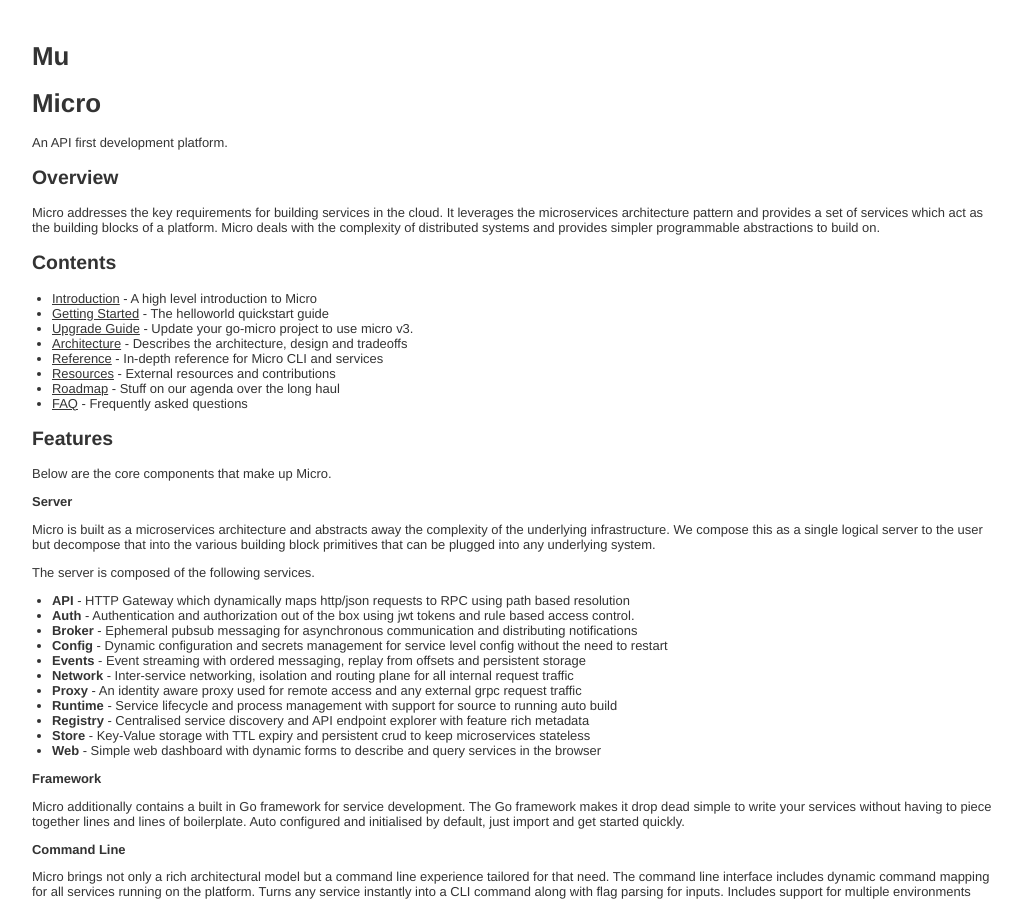
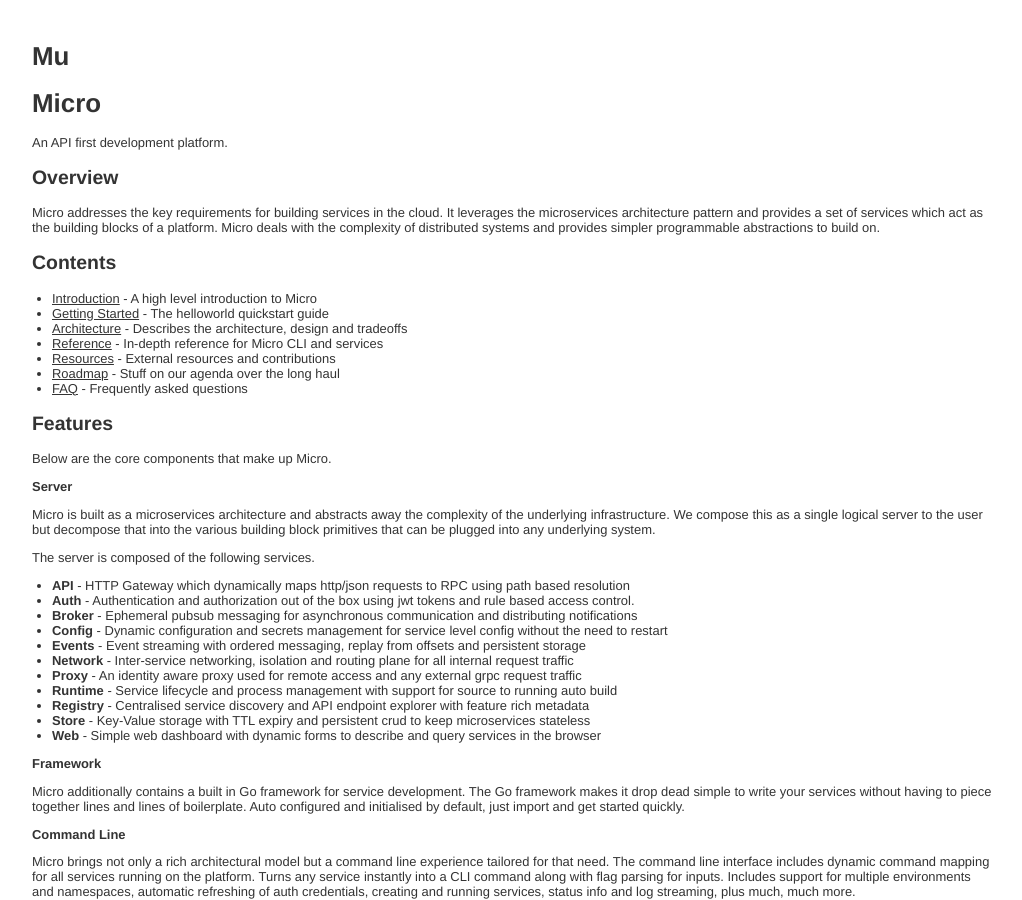
Before and after one commit to muxyz/website, a Jekyll site: the page built from micro.md, in a window 1280 px wide and 900 px high. Shown: the whole window, without its empty margins (128-1150 px from the left). Built offline with Jekyll 4.4.1, drawn with Linux system fonts in a browser that asks for light colours.

Commit message:
Update micro.md

```diff
--- a/micro.md
+++ b/micro.md
@@ -16,7 +16,6 @@
 
 - [Introduction](https://micro.dev/introduction) - A high level introduction to Micro
 - [Getting Started](https://micro.dev/getting-started) - The helloworld quickstart guide
-- [Upgrade Guide](https://micro.dev/upgrade-guide) - Update your go-micro project to use micro v3.
 - [Architecture](https://micro.dev/architecture) - Describes the architecture, design and tradeoffs
 - [Reference](https://micro.dev/reference) - In-depth reference for Micro CLI and services
 - [Resources](https://micro.dev/resources) - External resources and contributions
```
